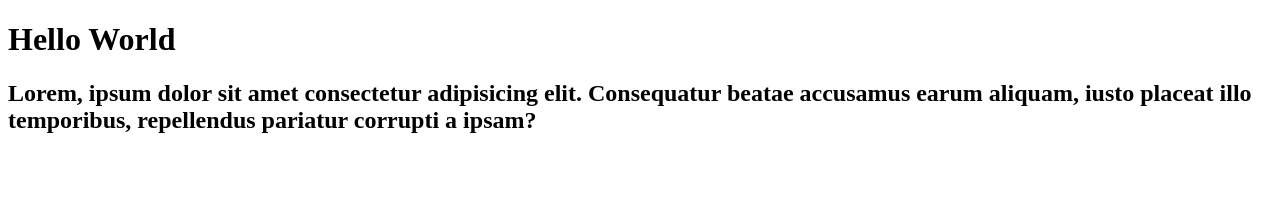
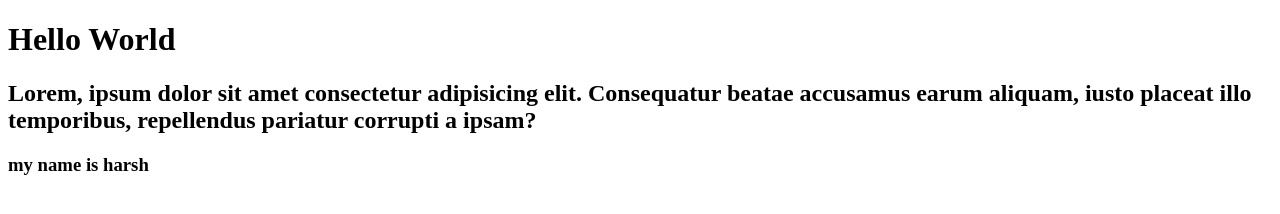
Before and after one commit to ftharsh/local-repo, a plain HTML site: page index.html in a window 1280 px wide. Drawn offline with Linux system fonts and the light colour scheme.

Commit message:
added feature 1

```diff
--- a/index.html
+++ b/index.html
@@ -12,5 +12,6 @@
       beatae accusamus earum aliquam, iusto placeat illo temporibus, repellendus
       pariatur corrupti a ipsam?
     </h2>
+    <h3>my name is harsh</h3>
   </body>
 </html>
```
